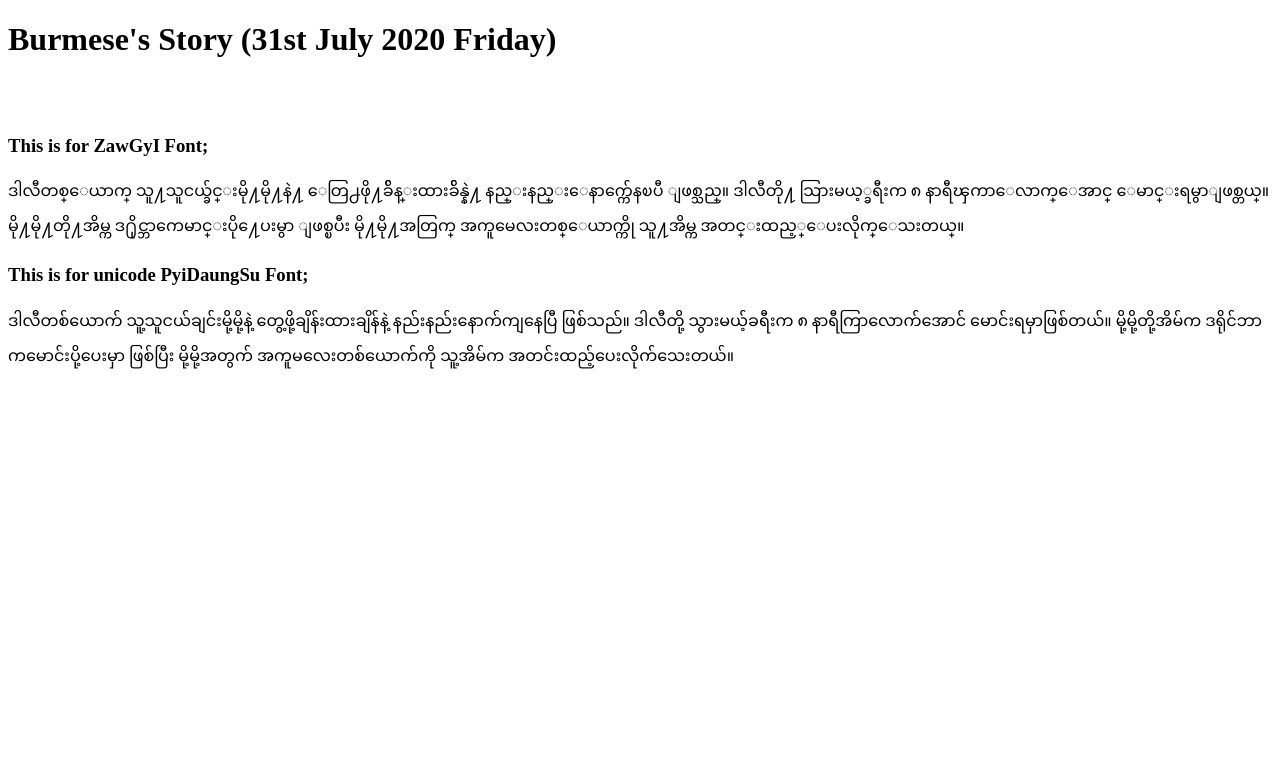
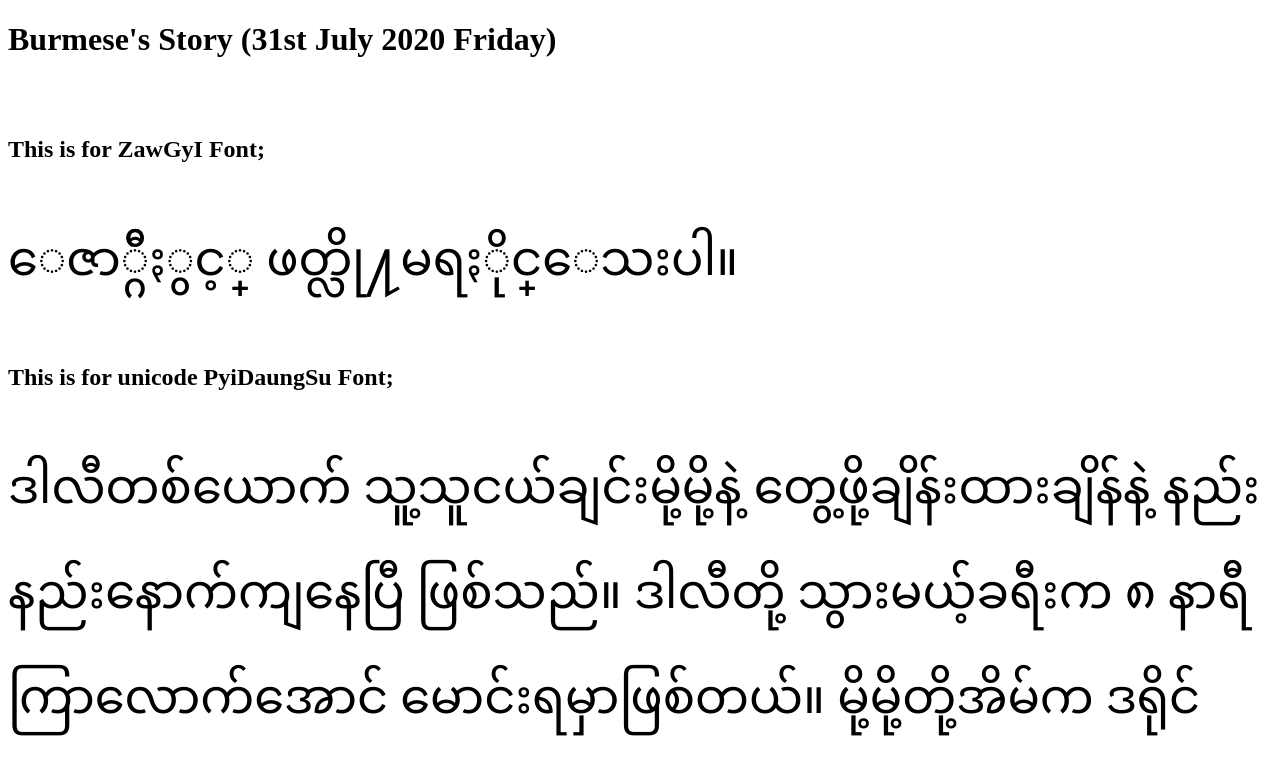
Before and after one commit to burmeses/story-alpha, a plain HTML site: page index.html in a window 1280 px wide. Shown: the top 767 px of the page. Drawn offline with Linux system fonts and the light colour scheme; a web font is replaced by a local one.

Commit message:
Update index.html

```diff
--- a/index.html
+++ b/index.html
@@ -8,9 +8,11 @@
     <style type="text/css">
 		.zawgyi{
 			font-family:Zawgyi-One;
+			font-size: 300%;
 		}
 		.unicode{
 			font-family:pyidaungsu,Yunghkio,'Masterpiece Uni Sans';
+			font-size: 300%;
 		}
 	</style>
 </head>
@@ -18,11 +20,11 @@
 <h1> Burmese's Story (31st July 2020 Friday) </h1>
 <br>
 <br>
-<h3>This is for ZawGyI Font;</h3>
+<h2>This is for ZawGyI Font;</h2>
 <p class="zawgyi">
-    ဒါလီတစ္ေယာက္ သူ႔သူငယ္ခ်င္းမို႔မို႔နဲ႔ ေတြ႕ဖို႔ခ်ိန္းထားခ်ိန္နဲ႔ နည္းနည္းေနာက္က်ေနၿပီ ျဖစ္သည္။ ဒါလီတို႔ သြားမယ့္ခရီးက ၈ နာရီၾကာေလာက္ေအာင္ ေမာင္းရမွာျဖစ္တယ္။ မို႔မို႔တို႔အိမ္က ဒ႐ိုင္ဘာကေမာင္းပို႔ေပးမွာ ျဖစ္ၿပီး မို႔မို႔အတြက္ အကူမေလးတစ္ေယာက္ကို သူ႔အိမ္က အတင္းထည့္ေပးလိုက္ေသးတယ္။
+    ေဇာ္ဂ်ီႏွင့္ ဖတ္လို႔မရႏိုင္ေသးပါ။
 </p>
-<h3>This is for unicode PyiDaungSu Font;</h3>
+<h2>This is for unicode PyiDaungSu Font;</h2>
 <p class="unicode">
     ဒါလီတစ်ယောက် သူ့သူငယ်ချင်းမို့မို့နဲ့ တွေ့ဖို့ချိန်းထားချိန်နဲ့ နည်းနည်းနောက်ကျနေပြီ ဖြစ်သည်။ ဒါလီတို့ သွားမယ့်ခရီးက ၈ နာရီကြာလောက်အောင် မောင်းရမှာဖြစ်တယ်။ မို့မို့တို့အိမ်က ဒရိုင်ဘာကမောင်းပို့ပေးမှာ ဖြစ်ပြီး မို့မို့အတွက် အကူမလေးတစ်ယောက်ကို သူ့အိမ်က အတင်းထည့်ပေးလိုက်သေးတယ်။
 </p>
```
